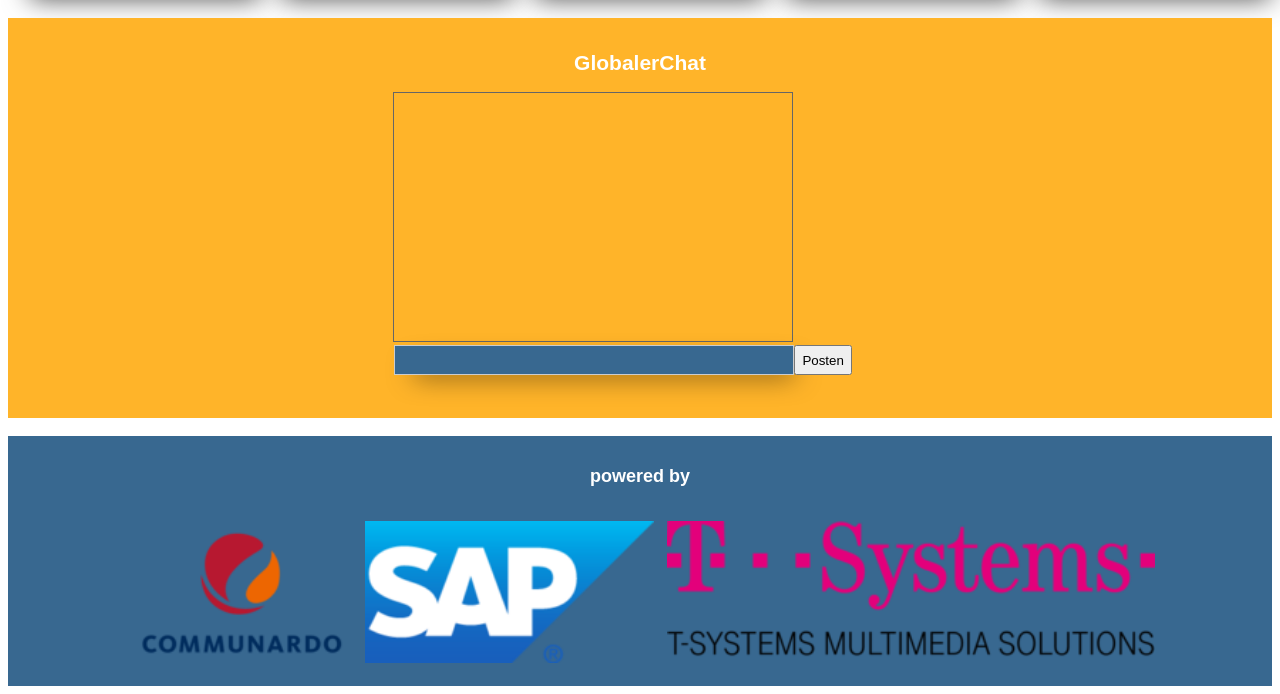
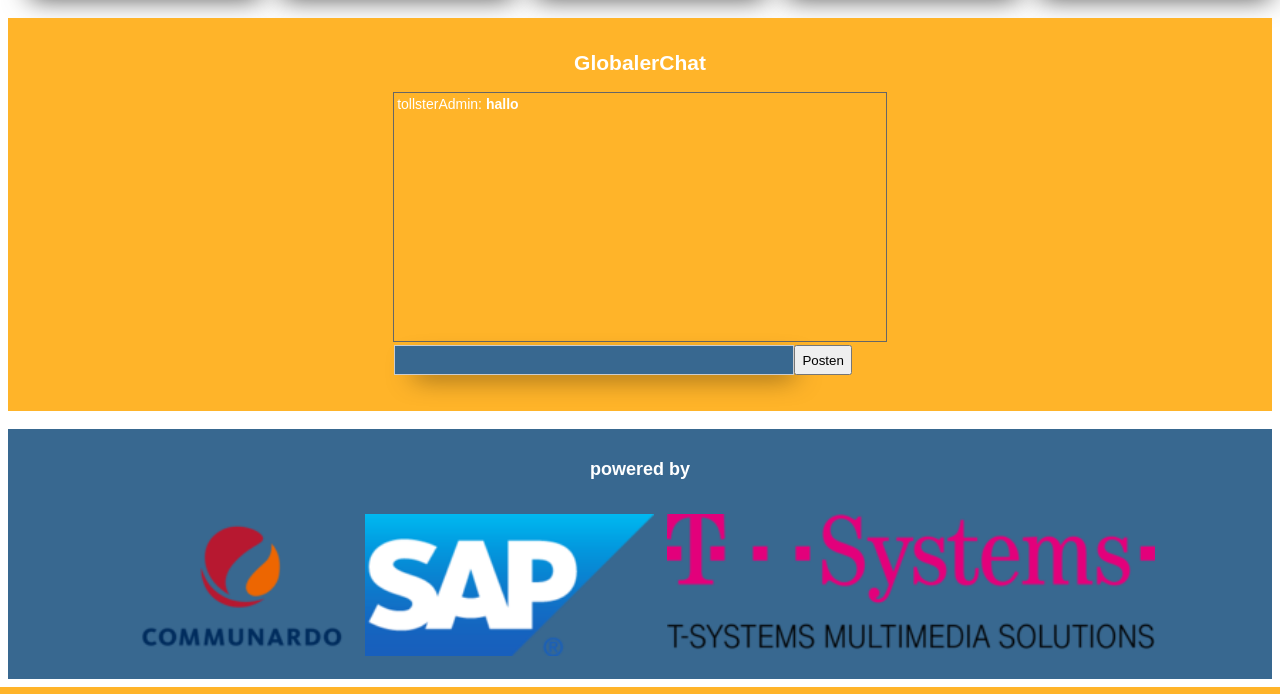
Before and after one commit to BalkonChiller/IT-Wintercamp2019, a PHP site: page /php/globalchat.php in a window 1280 px wide. Shown: the part 286-980 px from the top of the page. Run offline with PHP 8.4, Linux system fonts and the light colour scheme; the visitor is signed in with stand-in values (Sample User, id 1); data comes from the database, SQL or seed files in the repository; data that the repository does not hold is empty.

Commit message:
chat verbesserung

```diff
--- a/css/chat.css
+++ b/css/chat.css
@@ -1,33 +1,16 @@
-#ausgabe {
-  background-color: #ffb429;
-  width: 100%;
-  position: relative;
-  padding: 15px;
-  color: #ffffff;
-  text-align: center;
-  font-size: 14px;
-  margin-right: 0em;
-  margin-left: 0em;
-  height: 400px
-}
-
 #chat {
   height: 250px;
   overflow: scroll;
-  width: 400px;
+  width: 40%;
   align-content: left;
-  margin-left:30%;
+  margin-left: 30%;
+  margin-right: 30%;
   overflow-x: hidden;
   border: 1px solid #666;
 }
 
 #chat td {
-  width: 50px;
-}
-
-#ausgabe h2 {
-  color: white;
-  background-color: #ffb429;
+  width: 1px;
 }
 
 input[type=text] {
--- a/php/globalchat.php
+++ b/php/globalchat.php
@@ -1,7 +1,11 @@
 <!DOCTYPE html>
+<html>
+	<head>
+	  <meta charset='utf-8' name="viewport" content="width=device-width, initial-scale=1.0">
     <link rel="stylesheet" type="text/css"  href="../css/stylesheet1.css">
     <link rel="stylesheet" type="text/css"  href="../css/chat.css">
-
+	</head>
+	<body>
 <?php
 include './header.php';
 if ($_SESSION['angemeldet'] == 0) {
@@ -9,86 +13,55 @@ if ($_SESSION['angemeldet'] == 0) {
 }
 ?>
     <br>
-<div id=ausgabe>
+    <div class="row">
+    <div class="col-3 col-s-3 menu"></div>
+    <div class="aside">
       <h2>GlobalerChat</h2>
       <div id=chat>
 
 <?php
-
-
   include '../php/datenbanklink.php';
   $bid=$_SESSION["nID"];
+
  //ausgabe
-
-
  $kommausgabe=$db_link->query("SELECT kommentar, benutzername FROM globalchat,nutzer WHERE nutzer.nId=globalchat.nId ");
  while ($kommausgabe2=$kommausgabe->fetch_array()) {
    $komm=$kommausgabe2['kommentar'];
    $bname=$kommausgabe2['benutzername'];
 
-   echo "
-    <table class='kommentar'>
+   echo "<table class='kommentar'>
          <tr class='kommentar2'>
            <td class='kommentar2' valign='top' align='left'>$bname:  </td>
            <th class='kommentar2' align='left'>$komm</th>
          </tr>
-           </table> ";
+         </table>";
  }
-
-
-
 ?>
       </div>
 
-<div id=sendi >
+<script type="text/javascript">
+var myDiv = document.getElementById('chat');
+myDiv.scrollTop = myDiv.scrollHeight;
+</script>
+    <div>
       <form method="post">
         <input type="text" name="kommentar">
         <input type="submit" name="submit" value="Posten">
       </form>
     </div>
+		<br><br><br>
+  </div>
   <br>
-
 <?php
 if (isset( $_POST['submit'] )) {
   $zeit = time();
-  $dbkommzeit= $db_link->query("SELECT zeit,MAX(kId),kommentar FROM kommentar");
-  $dbkommzeit2=$dbkommzeit->fetch_array();
-  $dbzeit=$dbkommzeit2['zeit'];
-  $dbkomm=$dbkommzeit2['kommentar'];
-  $dauer=$zeit-$dbzeit;
   $kommentar=$_POST["kommentar"];
-  if ($dbkomm==$kommentar) {
-    if ($dauer<3) {
-      echo "";
-    }else {
-      //eingabe
-          if ($bid!="") {
-            //$kommentar=sqlxss($kommentar);
+
   if ($kommentar!="") {
-              $db_link->query("INSERT INTO globalchat (nId,  kommentar, zeit) VALUES ('$bid', '$kommentar', '$zeit')");//Hochladen des Kommentars
-            }
-          }else {
-            echo "Sie müssen sich zuerst Anmelden<br>";
+    $db_link->query("INSERT INTO globalchat (nId,  kommentar, zeit) VALUES ('$bid', '$kommentar', '$zeit')");
   }
 }
-  }else {
-    //eingabe
-        if ($bid!="") {
-          //$kommentar=sqlxss($kommentar);
-          if ($kommentar!="") {
-            $db_link->query("INSERT INTO globalchat (nId,  kommentar, zeit) VALUES ('$bid', '$kommentar', '$zeit')");//Hochladen des Kommentars
-          }
-        }else {
-          echo "Sie müssen sich zuerst Anmelden<br>";
-        }
-  }
-}
-
- ?>
- </div>
- <body onload="setInterval('chat.update()', 1000)">
-   <br>
-<?php
 include './footer.php';
 ?>
   </body>
+</html>
--- a/wintercamp.sql
+++ b/wintercamp.sql
@@ -153,7 +153,7 @@ INSERT INTO `galeriebild` (`gbId`, `bilderlink`, `aktivitaet`, `campId`) VALUES
 (25, '/wc2019_1.jpg', 5, 191),
 (26, '/wc2019_2.jpg', 11, 191),
 (27, '/wc2019_3.jpg', 24, 191),
-(28, '/wc2019_4.jpg', 25, 191),
+(28, '/wc2019_4.jpg', 25, 191);
 
 
 -- --------------------------------------------------------
```
Also changed, not shown: galerie/galerie.php (+1 -15 lines). Lines whose indentation alone changed are shown as unchanged.
